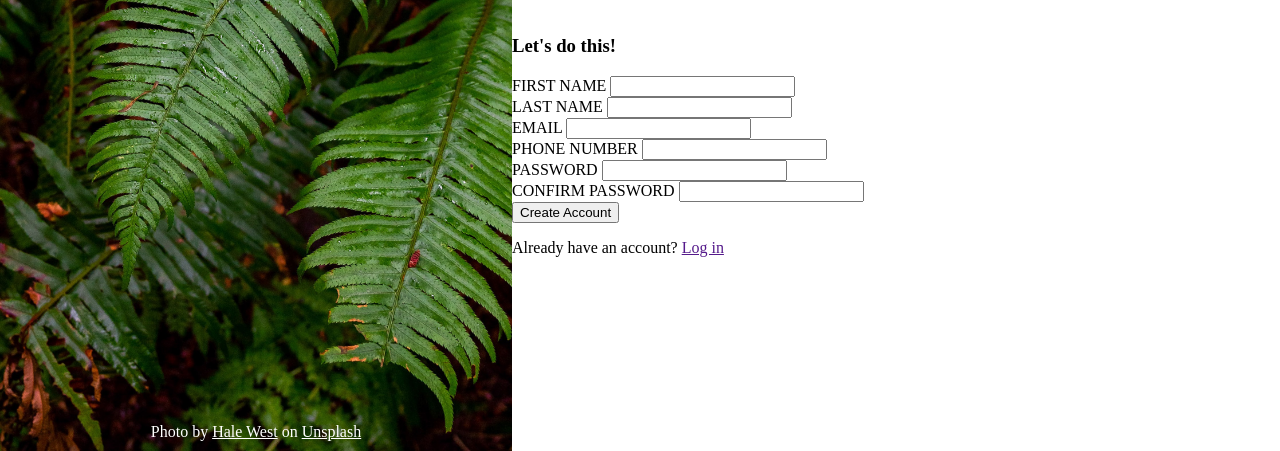
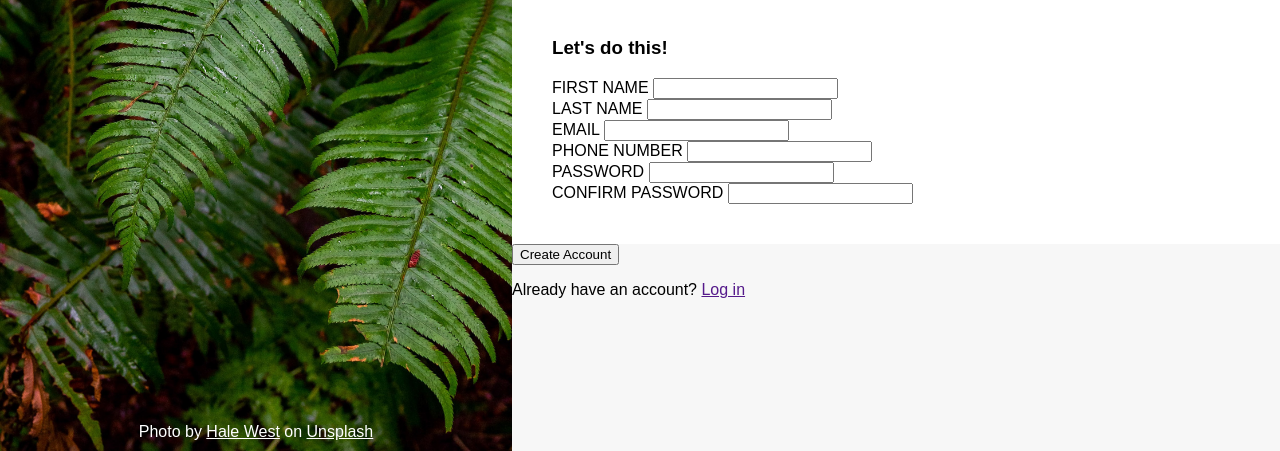
Before and after one commit to dukeofjukes/sign-up-form, a plain HTML site: page index.html in a window 1280 px wide. Shown: the part 349-800 px from the top of the page. Drawn offline with Linux system fonts and the light colour scheme.

Commit message:
Adjusted fonts, colors, and form container margins

```diff
--- a/main.css
+++ b/main.css
@@ -1,6 +1,10 @@
 @font-face {
   font-family: NorseBold;
   src: url(./Norse-Bold.otf);
+}
+
+* {
+  font-family: Arial, Helvetica, sans-serif;
 }
 
 body {
@@ -53,4 +57,10 @@ body > .right {
   display: flex;
   flex-direction: column;
   justify-content: center;
+  background-color: rgb(247, 247, 247);
 }
+
+body > .right > form > .container {
+  padding: 40px;
+  background-color: rgb(255, 255, 255);
+}
```
